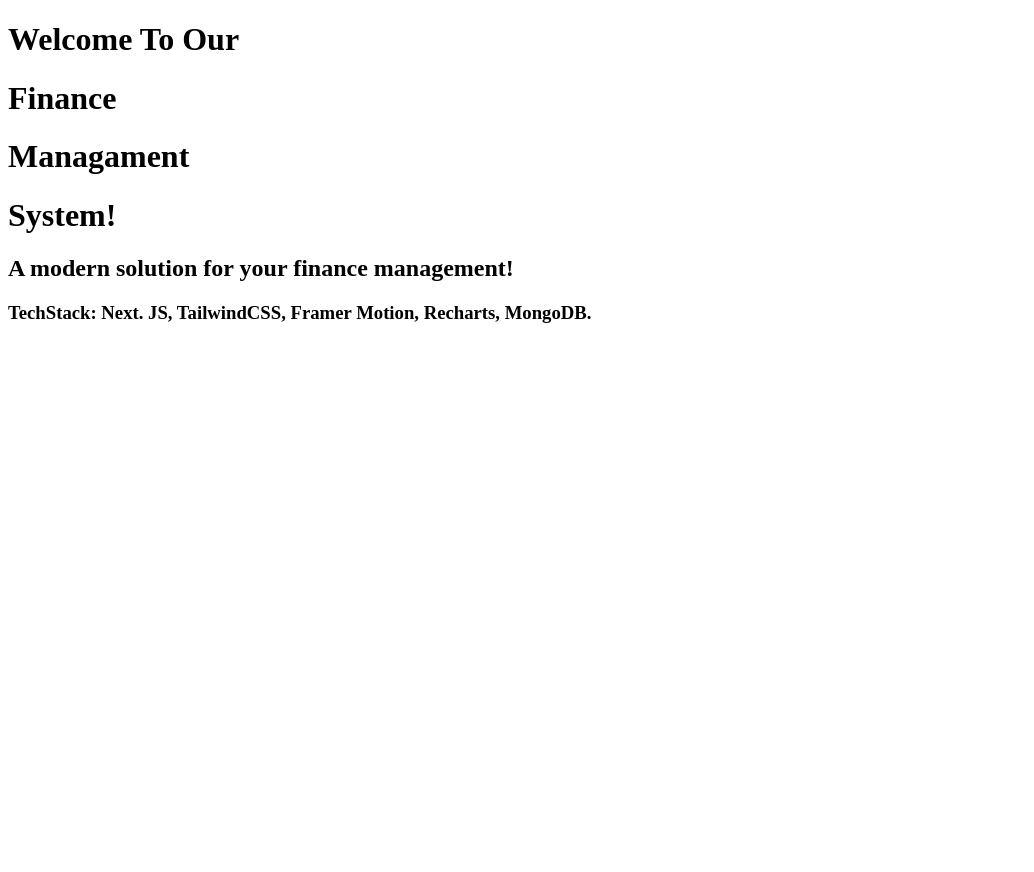
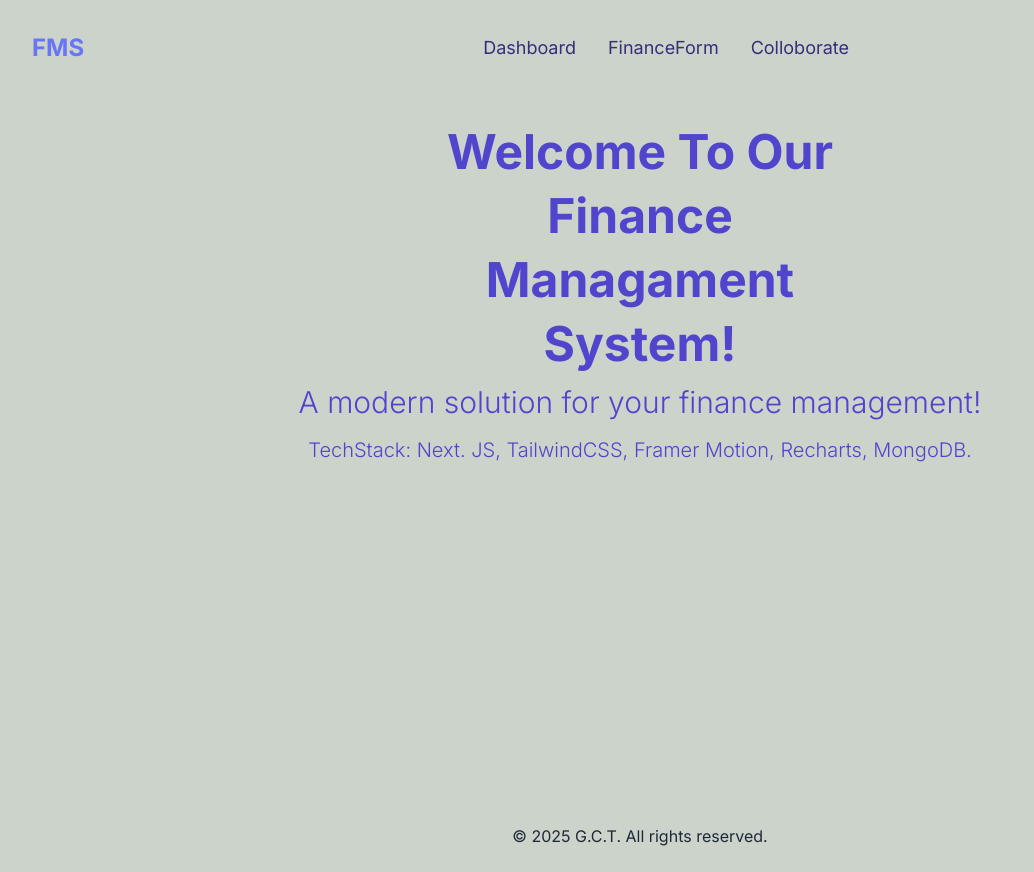
Before and after one commit to Arbab02/fms, a Next.js app: page / in a window 1280 px wide. Shown: the whole page, without its empty margins (0-1034 px from the left). Before the commit the page ends 800 px from the top, so only its background shows below. Built offline with nearby package versions, Linux system fonts and the light colour scheme.

Commit message:
Create layout.js

```diff
--- /dev/null
+++ b/src/app/layout.js
@@ -0,0 +1,32 @@
+import { Inter } from "next/font/google";
+import "./globals.css";
+import Navbar from '@/components/Navbar.jsx'
+import LinkToEditor from '@/components/LinkToEditor.jsx'
+
+import Footer from '@/components/Footer.jsx'
+// import { ClerkProvider } from '@clerk/nextjs';
+
+const inter = Inter({ subsets: ["latin"] });
+
+export const metadata = {
+  title: "Finance Management System",
+  description: "Leading Finance Management System",
+};
+
+export default function RootLayout({ children }) {
+  return (
+      // <ClerkProvider>
+    <html lang="en">
+
+      <body className={inter.className}>
+      <Navbar/>
+
+
+        {children}
+        <Footer/>
+        {/* <script src="../path/to/flowbite/dist/flowbite.min.js"></script> */}
+        </body>
+    </html>
+        // </ClerkProvider>
+  );
+}
```
